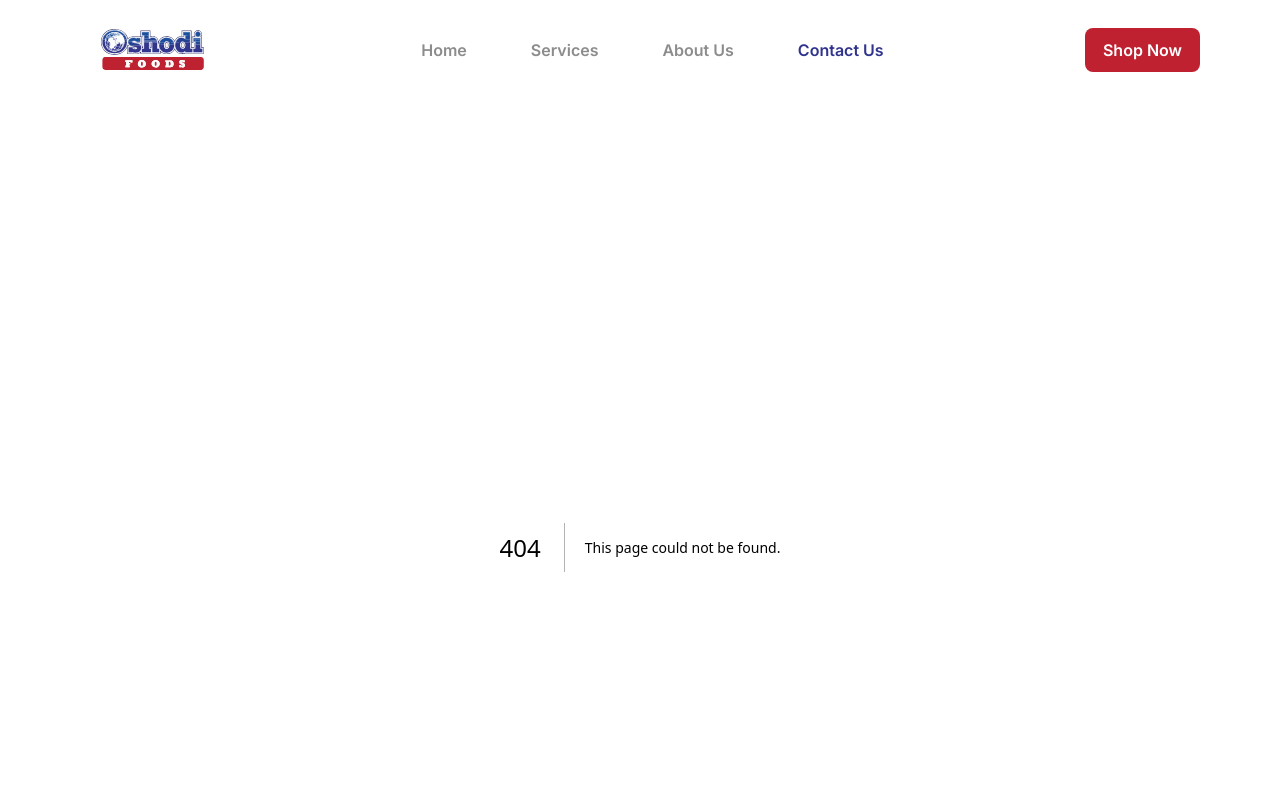
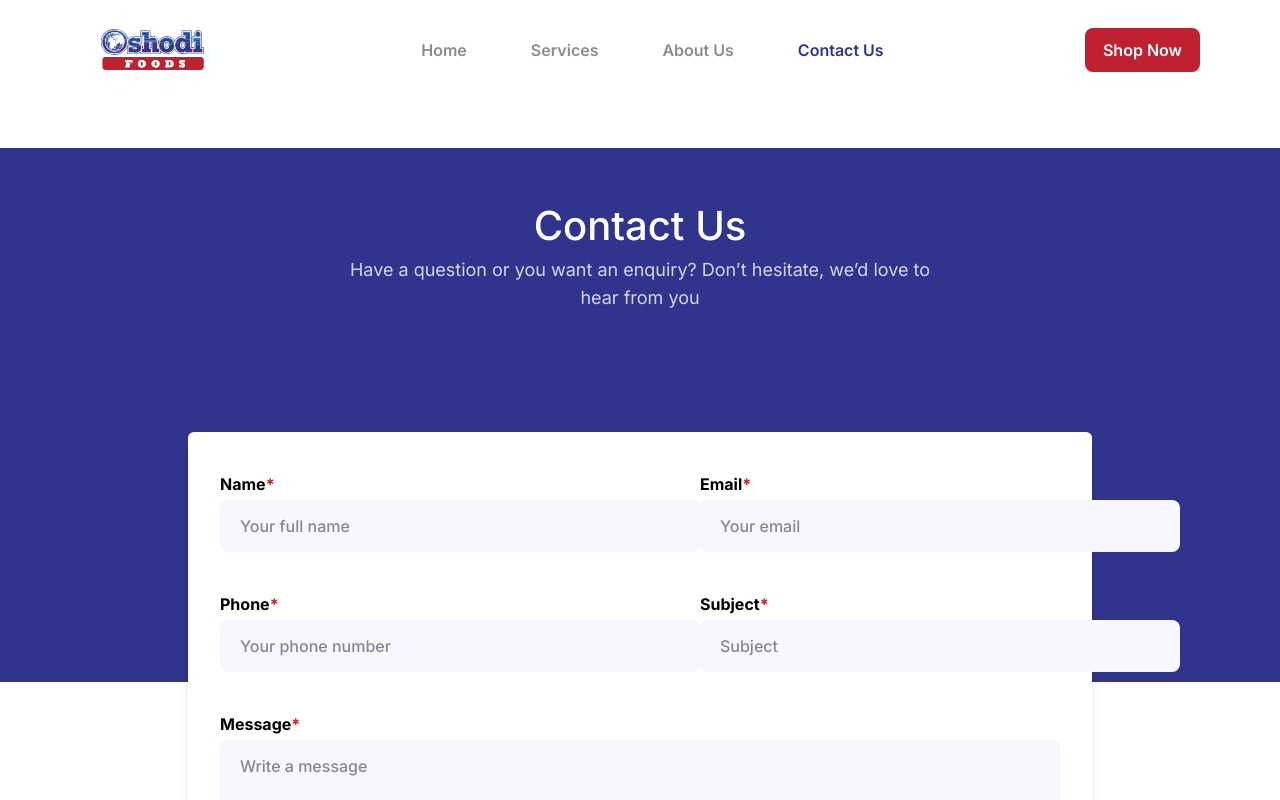
Before and after one commit to TheJazzDev/oshodi-foods, a Next.js app: page /contact in a window 1280 px wide. Before the commit this address had no page. Shown: the top 800 px of the page. Built offline with nearby package versions, Linux system fonts and the light colour scheme.

Commit message:
feat: contact and service page

```diff
--- a/app/about/page.jsx
+++ b/app/about/page.jsx
@@ -56,7 +56,7 @@ const About = () => {
             <p className="mb-6">
               When you choose Oshodi Group, you can expect:
             </p>
-            <ul className="flex flex-col gap-4 list-disc ml-4 sm:ml-8">
+            <ul className="flex flex-col gap-4 marker:text-primary-blue list-disc ml-4 sm:ml-8">
               <li>
                 <span className="text-primary-blue font-semibold">
                   Reliability:
--- /dev/null
+++ b/app/contact/page.jsx
@@ -0,0 +1,113 @@
+"use client";
+import { useState } from "react";
+import { Button, Input, TextArea } from "@/components/shared";
+// import { PhoneInput } from "react-international-phone";
+// import "react-international-phone/style.css";
+
+const Contact = () => {
+  const [formData, setFormData] = useState({
+    fullName: "",
+    email: "",
+    number: "",
+    subject: "",
+    message: "",
+  });
+
+  const handleInputChange = (e) => {
+    const { name, value } = e.target;
+    setFormData((prev) => ({
+      ...prev,
+      [name]: value,
+    }));
+  };
+
+//   const handlePhoneInputChange = (value) => {
+//     setFormData((prev) => ({
+//       ...prev,
+//       number: value,
+//     }));
+//   };
+
+  return (
+    <div className="px-4 sm:px-0 relative">
+      <section className="px-16# pt-8 sm:pt-16 bg-primary-blue text-white text-center h-[133px] sm:h-[534px] ">
+        <h1 className="font-medium text-lg sm:text-[2.5rem]">Contact Us</h1>
+
+        <p className="text-xs sm:text-lg text-white/80 mt-1 sm:mt-4 w-[324px] sm:w-[620px] mx-auto">
+          Have a question or you want an enquiry? Don’t hesitate, we’d love to
+          hear from you
+        </p>
+      </section>
+
+      <form
+        action=""
+        className="flex flex-col gap-3 sm:gap-10 bg-white px-6 sm:px-8 py-3 sm:py-10 mx-[18px] sm:mx-[188px] rounded-md shadow-lg z-50 mt-[-20px] sm:mt-[-250px]"
+      >
+        <div className="flex flex-col sm:flex-row gap-3 sm:gap-0 justify-between">
+          <Input
+            type="text"
+            value={formData.fullName}
+            name="fullName"
+            id="fullName"
+            label="Name"
+            placeholder="Your full name"
+            onChangeHandler={handleInputChange}
+          />
+          <Input
+            type="email"
+            value={formData.email}
+            name="email"
+            id="email"
+            label="Email"
+            placeholder="Your email"
+            onChangeHandler={handleInputChange}
+          />
+        </div>
+
+        <div className="sm:flex justify-between">
+          <Input
+            type="tel"
+            value={formData.number}
+            name="number"
+            id="number"
+            label="Phone"
+            placeholder="Your phone number"
+            onChangeHandler={handleInputChange}
+          />
+          <Input
+            type="text"
+            value={formData.subject}
+            name="subject"
+            id="subject"
+            label="Subject"
+            placeholder="Subject"
+            onChangeHandler={handleInputChange}
+          />
+        </div>
+
+        <TextArea
+          id="message"
+          value={formData.message}
+          name="message"
+          label="Message"
+          placeholder="Write a message"
+          onChangeHandler={handleInputChange}
+          rows={5}
+          autoComplete="on"
+          required
+        />
+
+        {/* <PhoneInput
+          defaultCountry="us"
+          value={formData.number}
+          name="number"
+          id="number"
+          onChange={handlePhoneInputChange}
+          className=""
+        /> */}
+      </form>
+    </div>
+  );
+};
+
+export default Contact;
--- /dev/null
+++ b/app/services/page.jsx
@@ -0,0 +1,51 @@
+import { Card } from "@/components/shared";
+
+const Services = () => {
+  const tabs = [
+    {
+      title: "Commodity Procurement",
+      url: "/images/commodity.png",
+    },
+    {
+      title: "Global Exportation",
+      url: "/images/cargo.png",
+    },
+    {
+      title: "Warehousing and Logistics",
+      url: "/images/warehouse.png",
+    },
+    {
+      title: "Local Distribution",
+      url: "/images/distribution.png",
+    },
+    {
+      title: "Market Consulting",
+      url: "/images/consult.png",
+    },
+  ];
+
+  return (
+    <>
+      <h1 className="text-primary-blue font-medium text-center text-lg sm:text-[2.5rem]">
+        Our Services
+      </h1>
+      <p className="text-primary-gray/80 text-sm sm:text-base text-center mt-4">
+        Experience Tailored Excellence: Discover Our Range of Services
+      </p>
+
+      <section className="flex flex-wrap sm:flex-nowrap gap-4 sm:gap-6 justify-center mt-10 sm:mt-20">
+        {tabs.map((tab) => {
+          const { url, title } = tab;
+
+          return (
+            <Card url={url} key={title}>
+              {title}
+            </Card>
+          );
+        })}
+      </section>
+    </>
+  );
+};
+
+export default Services;
--- a/package.json
+++ b/package.json
@@ -15,6 +15,7 @@
     "next": "14.1.4",
     "react": "^18",
     "react-dom": "^18",
+    "react-international-phone": "^4.2.6",
     "react-typed": "^2.0.12"
   },
   "devDependencies": {
```
Also changed, not shown: 1 other file (tests, documents, lock files or other folders).
